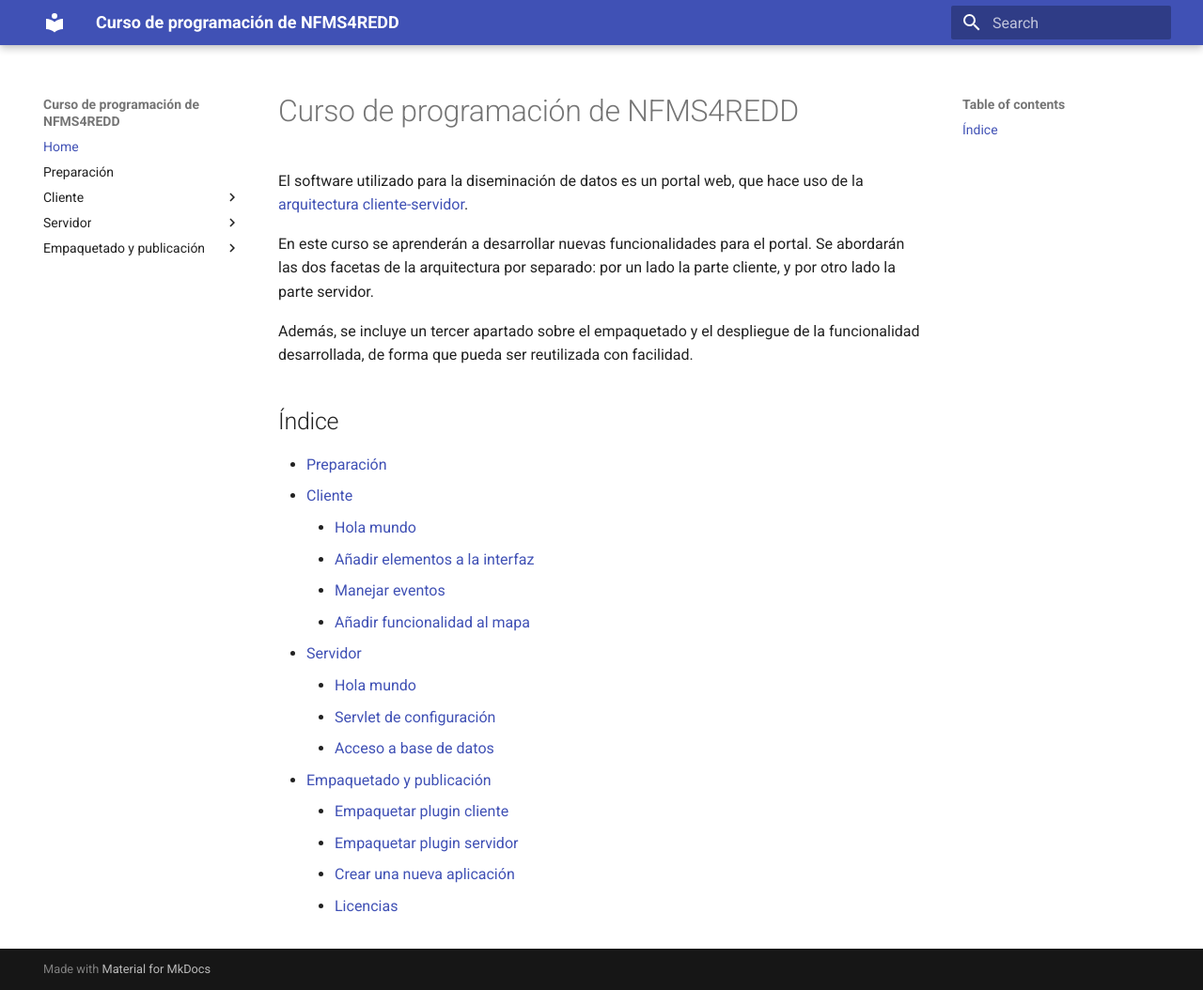
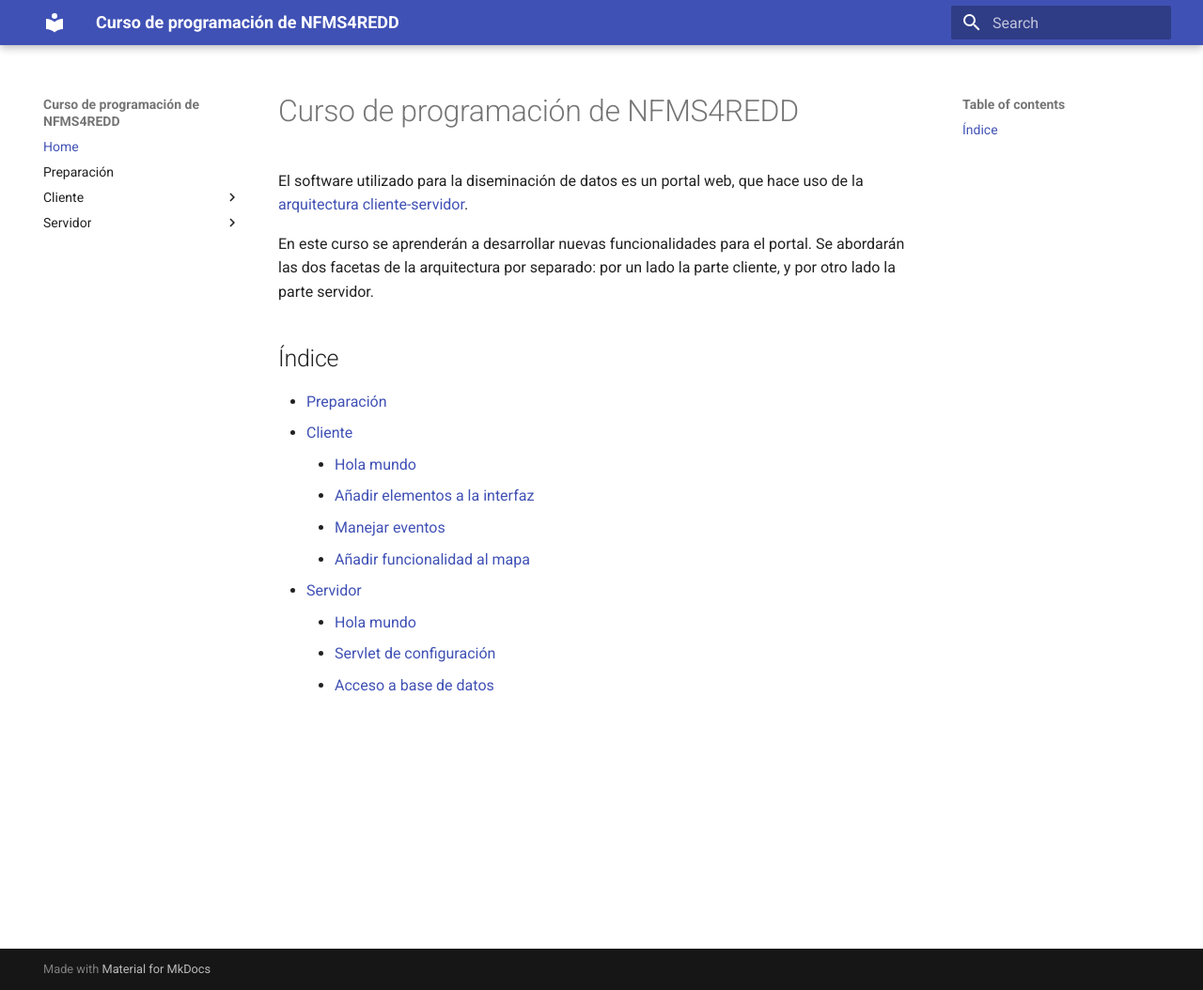
Before and after one commit to nfms4redd/webinar-programacion, an MkDocs documentation site: the page built from docs/index.md, in a window 1280 px wide and 1054 px high. Shown: the whole window at 94% size. Built offline with MkDocs 1.6.1 and Material for MkDocs 9.7.7, drawn with Linux system fonts in a browser that asks for light colours; old or Windows-style settings are respelled for this version of MkDocs.

Commit message:
Remove deploy chapter

```diff
--- a/docs/index.md
+++ b/docs/index.md
@@ -3,9 +3,6 @@
 El software utilizado para la diseminación de datos es un portal web, que hace uso de la [arquitectura cliente-servidor](https://es.wikipedia.org/wiki/Cliente-servidor).
 
 En este curso se aprenderán a desarrollar nuevas funcionalidades para el portal. Se abordarán las dos facetas de la arquitectura por separado: por un lado la parte cliente, y por otro lado la parte servidor.
-
-Además, se incluye un tercer apartado sobre el empaquetado y el despliegue de la funcionalidad desarrollada, de forma que pueda ser reutilizada con facilidad.
-
 
 ## Índice
 
@@ -22,10 +19,3 @@ Además, se incluye un tercer apartado sobre el empaquetado y el despliegue de l
 	* [Hola mundo](server/hello_world.md)
 	* [Servlet de configuración](server/config_servlet.md)
 	* [Acceso a base de datos](server/db_servlet.md)
-
-* [Empaquetado y publicación](deploy/index.md)
-
-	* [Empaquetar plugin cliente](deploy/client.md)
-	* [Empaquetar plugin servidor](deploy/server.md)
-	* [Crear una nueva aplicación](deploy/new_app.md)
-	* [Licencias](deploy/licenses.md)
--- a/mkdocs.yml
+++ b/mkdocs.yml
@@ -14,8 +14,3 @@ pages:
     - 'Hola mundo': server/hello_world.md
     - 'Servlet de configuración': server/config_servlet.md
     - 'Acceso a base de datos': server/db_servlet.md
-- Empaquetado y publicación:
-    - 'Empaquetar plugin cliente': deploy/client.md
-    - 'Empaquetar plugin servidor': deploy/server.md
-    - 'Crear una nueva aplicación': deploy/new_app.md
-    - 'Licencias': deploy/licenses.md
```
Also changed, not shown: docs/deploy/index.md (deleted, +0 -6 lines), docs/deploy/client.md (deleted), docs/deploy/licenses.md (deleted), docs/deploy/new_app.md (deleted), docs/deploy/server.md (deleted).
